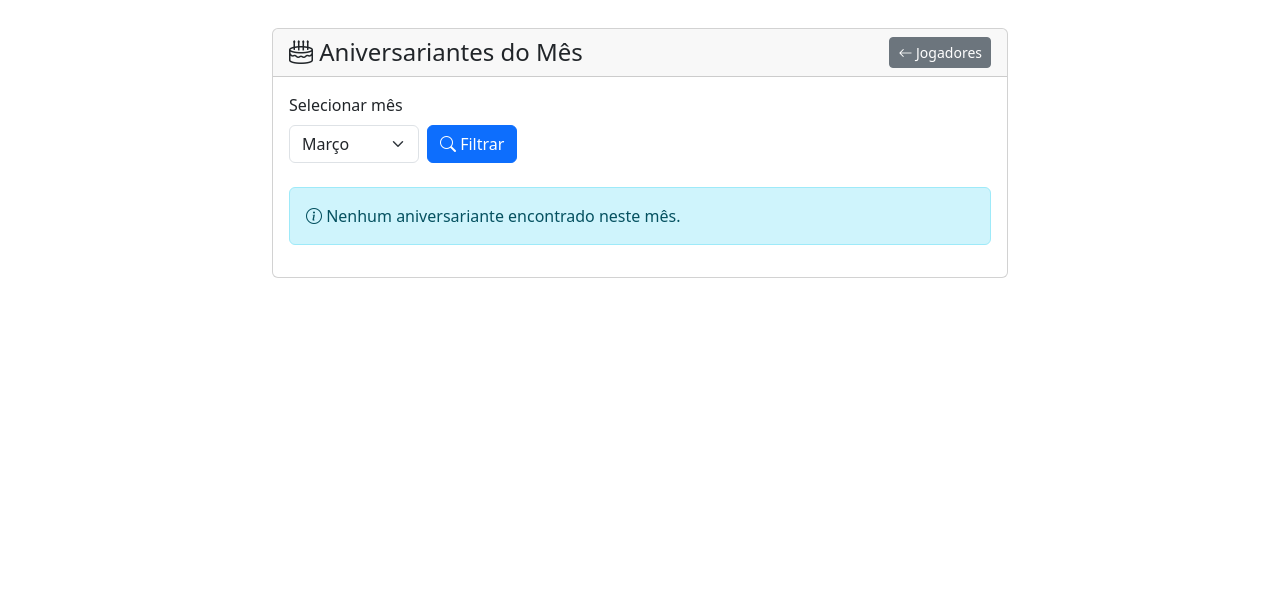
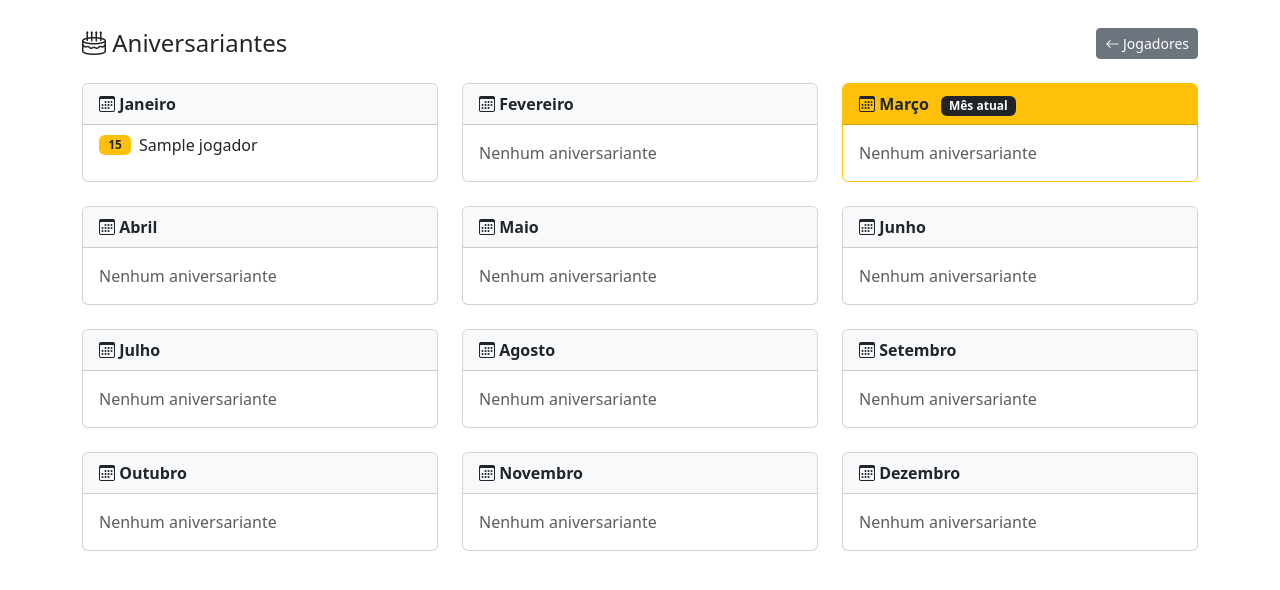
Before and after one commit to lsalomao/gerenciador-times, a Django app: page /jogadores/aniversariantes/ in a window 1280 px wide. Shown: the part 56-646 px from the top of the page. Run offline with Django 5.2, Linux system fonts and the light colour scheme; tables that the repository leaves empty hold one stand-in row (values such as "Sample post").

Commit message:
layout novo

```diff
--- a/volei/templates/volei/aniversariantes.html
+++ b/volei/templates/volei/aniversariantes.html
@@ -1,75 +1,45 @@
 {% extends 'volei/base.html' %}
 
-{% block title %}Aniversariantes do Mês{% endblock %}
+{% block title %}Aniversariantes{% endblock %}
 
 {% block content %}
-<div class="row mt-4">
-    <div class="col-md-8 offset-md-2">
-        <div class="card">
-            <div class="card-header d-flex justify-content-between align-items-center">
-                <h4 class="mb-0"><i class="bi bi-cake2"></i> Aniversariantes do Mês</h4>
+<div class="mt-4">
+    <div class="d-flex justify-content-between align-items-center mb-4">
+        <h4 class="mb-0"><i class="bi bi-cake2"></i> Aniversariantes</h4>
         <a href="{% url 'jogador_list' %}" class="btn btn-sm btn-secondary">
             <i class="bi bi-arrow-left"></i> Jogadores
         </a>
     </div>
-            <div class="card-body">
-                <form method="get" class="mb-4">
-                    <div class="row g-2 align-items-end">
-                        <div class="col-auto">
-                            <label for="mes" class="form-label">Selecionar mês</label>
-                            <select name="mes" id="mes" class="form-select">
-                                {% for num, nome in meses %}
-                                    <option value="{{ num }}" {% if num == mes_atual %}selected{% endif %}>{{ nome }}</option>
-                                {% endfor %}
-                            </select>
+
+    <div class="row row-cols-1 row-cols-md-2 row-cols-xl-3 g-4">
+        {% for nome_mes, jogadores in meses_com_jogadores %}
+        <div class="col">
+            <div class="card h-100 {% if forloop.counter == mes_atual %}border-warning{% endif %}">
+                <div class="card-header {% if forloop.counter == mes_atual %}bg-warning text-dark{% else %}bg-light{% endif %}">
+                    <strong><i class="bi bi-calendar3"></i> {{ nome_mes }}</strong>
+                    {% if forloop.counter == mes_atual %}
+                        <span class="badge bg-dark ms-2">Mês atual</span>
+                    {% endif %}
                 </div>
-                        <div class="col-auto">
-                            <button type="submit" class="btn btn-primary">
-                                <i class="bi bi-search"></i> Filtrar
-                            </button>
-                        </div>
-                    </div>
-                </form>
-
+                <div class="card-body p-0">
                     {% if jogadores %}
-                    <div class="table-responsive">
-                        <table class="table table-hover align-middle">
-                            <thead class="table-light">
-                                <tr>
-                                    <th><i class="bi bi-cake"></i> Dia</th>
-                                    <th>Nome</th>
-                                    <th>Posição</th>
-                                    <th>Tipo</th>
-                                </tr>
-                            </thead>
-                            <tbody>
+                    <ul class="list-group list-group-flush">
                         {% for jogador in jogadores %}
-                                <tr>
-                                    <td>
-                                        <span class="badge bg-warning text-dark fs-6">
+                        <li class="list-group-item d-flex align-items-center gap-2">
+                            <span class="badge bg-warning text-dark" style="min-width:2rem;">
                                 {{ jogador.data_nascimento|date:"d" }}
                             </span>
-                                    </td>
-                                    <td>
-                                        <strong>{{ jogador.nome }}</strong>
-                                        {% if not jogador.ativo %}
-                                            <span class="badge bg-secondary ms-1">Inativo</span>
-                                        {% endif %}
-                                    </td>
-                                    <td>{{ jogador.get_posicao_preferida_display|default:"-" }}</td>
-                                    <td>{{ jogador.get_tipo_jogador_display }}</td>
-                                </tr>
+                            <span>{{ jogador.nome }}</span>
+                        </li>
                         {% endfor %}
-                            </tbody>
-                        </table>
-                    </div>
+                    </ul>
                     {% else %}
-                    <div class="alert alert-info">
-                        <i class="bi bi-info-circle"></i> Nenhum aniversariante encontrado neste mês.
-                    </div>
+                    <p class="text-muted p-3 mb-0">Nenhum aniversariante</p>
                     {% endif %}
                 </div>
             </div>
         </div>
+        {% endfor %}
+    </div>
 </div>
 {% endblock %}
--- a/volei/views.py
+++ b/volei/views.py
@@ -63,30 +63,24 @@ class JogadorDeleteView(DeleteView):
         return super().form_valid(form)
 
 def aniversariantes_mes(request):
-    mes = request.GET.get('mes')
-    if mes:
-        try:
-            mes = int(mes)
-        except ValueError:
-            mes = date.today().month
-    else:
-        mes = date.today().month
-
-    jogadores = Jogador.objects.filter(
-        data_nascimento__isnull=False,
-        data_nascimento__month=mes
-    ).order_by('data_nascimento__day', 'nome')
-
     MESES = [
         (1, 'Janeiro'), (2, 'Fevereiro'), (3, 'Março'), (4, 'Abril'),
         (5, 'Maio'), (6, 'Junho'), (7, 'Julho'), (8, 'Agosto'),
         (9, 'Setembro'), (10, 'Outubro'), (11, 'Novembro'), (12, 'Dezembro'),
     ]
 
+    jogadores = Jogador.objects.filter(
+        data_nascimento__isnull=False
+    ).order_by('data_nascimento__month', 'data_nascimento__day', 'nome')
+
+    meses_com_jogadores = []
+    for num, nome in MESES:
+        lista = [j for j in jogadores if j.data_nascimento.month == num]
+        meses_com_jogadores.append((nome, lista))
+
     return render(request, 'volei/aniversariantes.html', {
-        'jogadores': jogadores,
-        'mes_atual': mes,
-        'meses': MESES,
+        'meses_com_jogadores': meses_com_jogadores,
+        'mes_atual': date.today().month,
     })
 
 def presenca_list(request):
```
Lines whose indentation alone changed are shown as unchanged.
